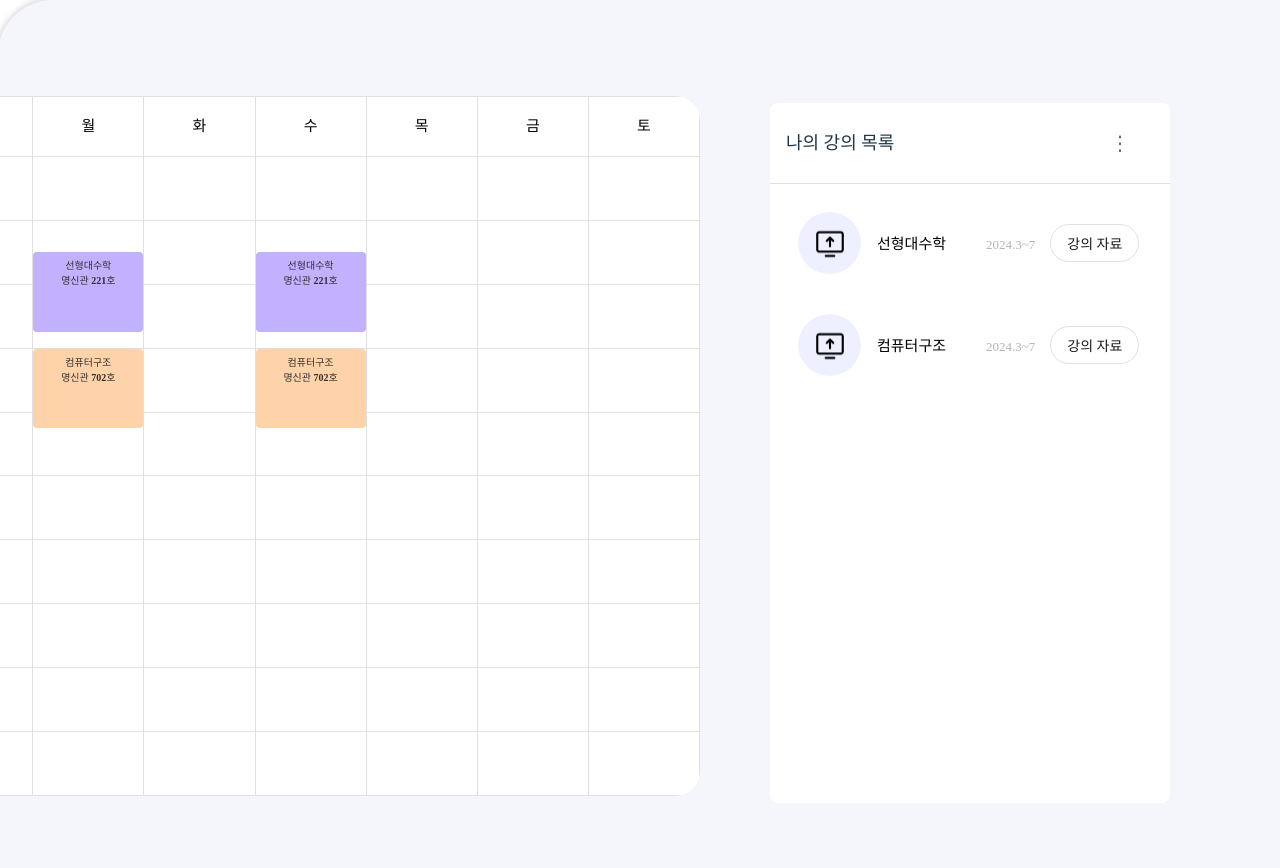
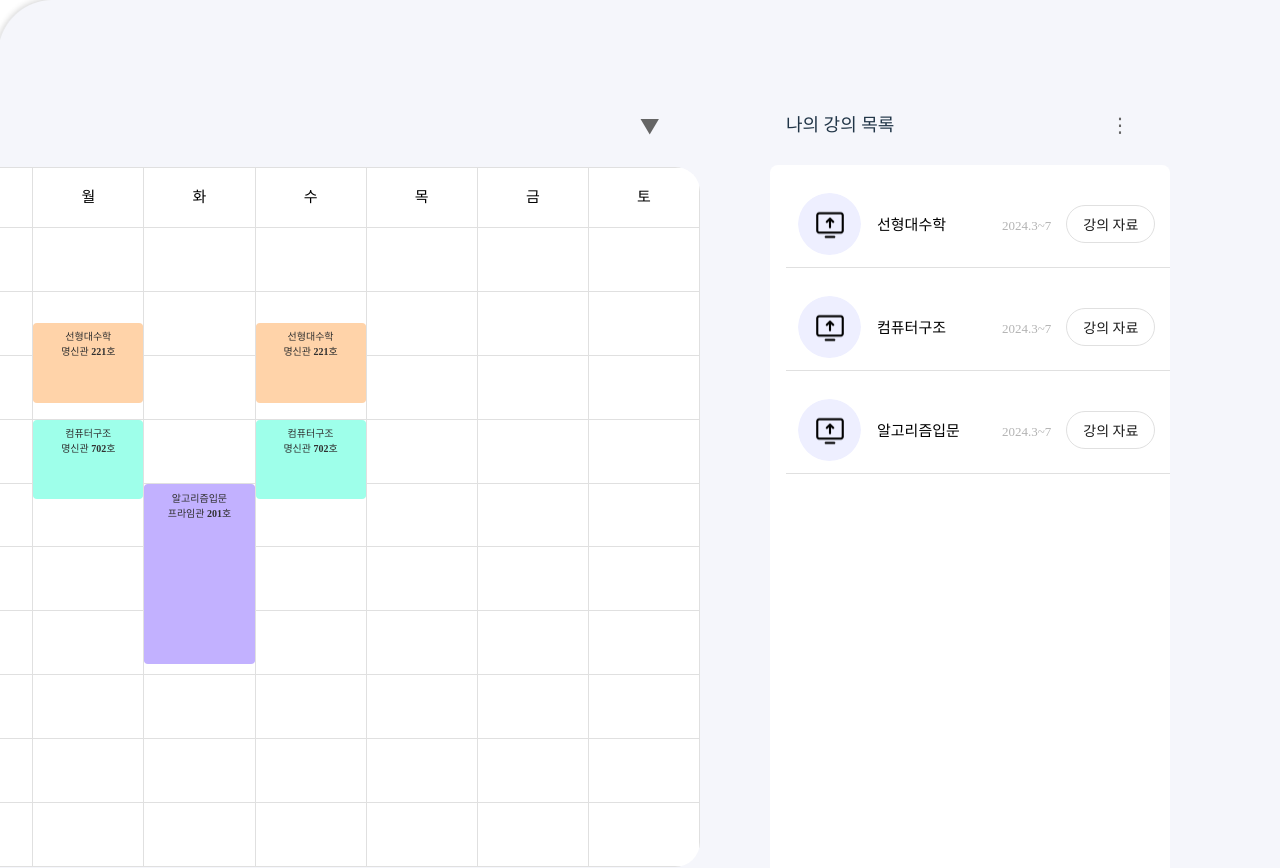
Before and after one commit to WEBFINITE-solux/WEBFINITE-FE, a React (Vite) app: page /timetable in a window 1280 px wide. Shown: the top 868 px of the page. Built offline with nearby package versions, Linux system fonts and the light colour scheme.

Commit message:
design : 디자인 수정

```diff
--- a/src/component/timetable/CourseList.tsx
+++ b/src/component/timetable/CourseList.tsx
@@ -10,6 +10,7 @@
   end_time: string;
   location: string;
   color?: string;
+  term: string;
 };
 
 type CourseListProps = {
@@ -49,11 +50,11 @@
 
 const Container = styled.div`
   width: 400px;
-  height: 700px;
-  background-color: #ffffff;
+  height: 800px;
+  background-color: none;
   border-radius: 8px;
   position: absolute;
-  top: 28px;
+  top: 10px;
   right: 100px;
   flex-direction: column;
   overflow: hidden;
@@ -64,8 +65,7 @@
   justify-content: space-between;
   align-items: center;
   padding: 16px;
-  background-color: #ffffff;
-  border-bottom: 1px solid #e0e0e0;
+  background-color: none;
   border-radius: 8px 8px 0 0;
 `;
 
@@ -90,7 +90,8 @@
   align-items: center;
   padding: 16px;
   background-color: #ffffff;
-  border-radius: 0 0 8px 8px;
+  border-radius: 8px;
+  height: 100%;
 `;
 
 const EmptyMessage = styled.div`
@@ -113,6 +114,7 @@
   padding: 12px;
   background-color: none;
   width: 400px;
+  border-bottom: 1px solid #e0e0e0;
 `;
 
 const CourseIconContainer = styled.img`
@@ -142,6 +144,7 @@
   font-style: normal;
   font-weight: 600;
   line-height: 150%;
+  width: 85px;
 `;
 
 const CoursePeriod = styled.div`
--- a/src/component/timetable/TimetableComponent.tsx
+++ b/src/component/timetable/TimetableComponent.tsx
@@ -10,6 +10,7 @@
   end_time: string;
   location: string;
   color?: string;
+  term: string;
 };
 
 type TimetableProps = {
@@ -34,6 +35,10 @@
 
   return (
     <Container>
+      <Header>
+        <Title>{courses[0]?.term}</Title>
+        <OptionsButton>▼</OptionsButton>
+      </Header>
       <Table>
         <Thead>
           <Tr>
@@ -94,13 +99,33 @@
 
 const Container = styled.div`
   position: absolute;
-  top: 1px;
+  top: -8px;
   right: 550px;
   align-items: center;
   padding: 20px;
   background-color: none;
 `;
+const Header = styled.div`
+  display: flex;
+  justify-content: space-between;
+  align-items: center;
+  padding: 16px;
+  background-color: none;
+  border-radius: 8px 8px 0 0;
+`;
+const Title = styled.div`
+  font-family: Pretendard;
+  font-size: 18px;
+  font-weight: bold;
+`;
 
+const OptionsButton = styled.button`
+  background: none;
+  border: none;
+  font-size: 20px;
+  color: #656565;
+  cursor: pointer;
+`;
 const Thead = styled.thead`
   color: #000;
   font-family: Pretendard;
--- a/src/pages/timetable.tsx
+++ b/src/pages/timetable.tsx
@@ -12,6 +12,7 @@
   end_time: string;
   location: string;
   color?: string;
+  term: string;
 };
 
 const Timetable: React.FC = () => {
@@ -26,6 +27,7 @@
       end_time: "11:45",
       location: "명신관 221호",
       color: colors[Math.floor(Math.random() * colors.length)],
+      term: "2025년1학기",
     },
     {
       course_id: 2,
@@ -36,6 +38,18 @@
       end_time: "13:15",
       location: "명신관 702호",
       color: colors[Math.floor(Math.random() * colors.length)],
+      term: "2025년1학기",
+    },
+    {
+      course_id: 3,
+      course_title: "알고리즘입문",
+      period: "2024.3~7",
+      day: ["TUE"],
+      start_time: "13:00",
+      end_time: "15:50",
+      location: "프라임관 201호",
+      color: colors[Math.floor(Math.random() * colors.length)],
+      term: "2025년1학기",
     },
   ];
 
```
